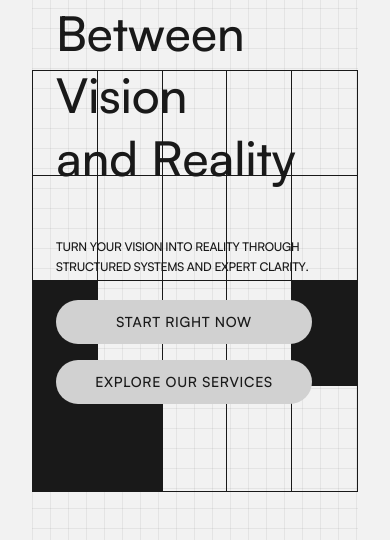
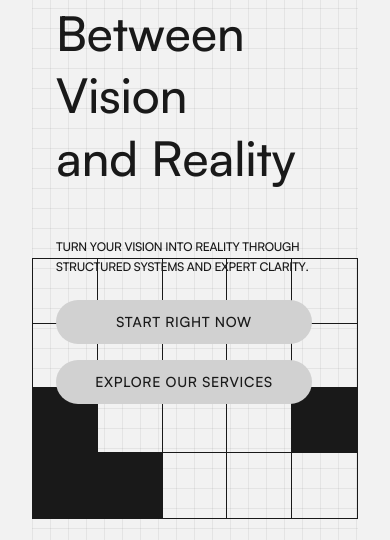
Before and after one commit to MonyVannn/clark-creative-group-website, a Next.js app: page / in a window 390 px wide. Shown: the part 304-844 px from the top of the page. Built offline with nearby package versions, Linux system fonts and the light colour scheme.

Commit message:
Fix: make the triangle grid responsive

```diff
--- a/app/components/HeroSection.tsx
+++ b/app/components/HeroSection.tsx
@@ -179,10 +179,10 @@ export default function HeroSection() {
             </div>
           </div>
         </div>
-        {/* Rectangle Grid */}
+        {/* Rectangle Grid - scales with viewport via aspect-ratio */}
         <div
           ref={largeGridRef}
-          className="absolute left-0 z-1 grid w-full grid-cols-5 grid-rows-4 border border-[#191919] h-[clamp(350px,50vh,600px)] bottom-[clamp(8rem,15vh,13rem)] xl:h-[clamp(400px,45vh,500px)] xl:bottom-[clamp(6rem,12vh,10rem)] 2xl:h-[clamp(350px,50vh,600px)] 2xl:bottom-[clamp(8rem,15vh,13rem)]"
+          className="absolute left-0 z-1 grid w-full grid-cols-5 grid-rows-4 border border-[#191919] aspect-[5/4] h-auto max-h-[min(55vh,520px)] min-h-[clamp(200px,35vw,280px)] bottom-[clamp(6rem,12vh,13rem)] sm:min-h-[clamp(240px,40vw,320px)] md:max-h-[min(50vh,480px)] lg:min-h-[clamp(260px,38vw,340px)] xl:bottom-[clamp(2rem,6vh,6rem)] xl:max-h-[min(48vh,460px)] 2xl:bottom-[clamp(8rem,15vh,13rem)] 2xl:max-h-[min(52vh,540px)]"
         >
           {Array.from({ length: GRID_COLS * GRID_ROWS }, (_, i) => {
             const col = i % GRID_COLS;
```
